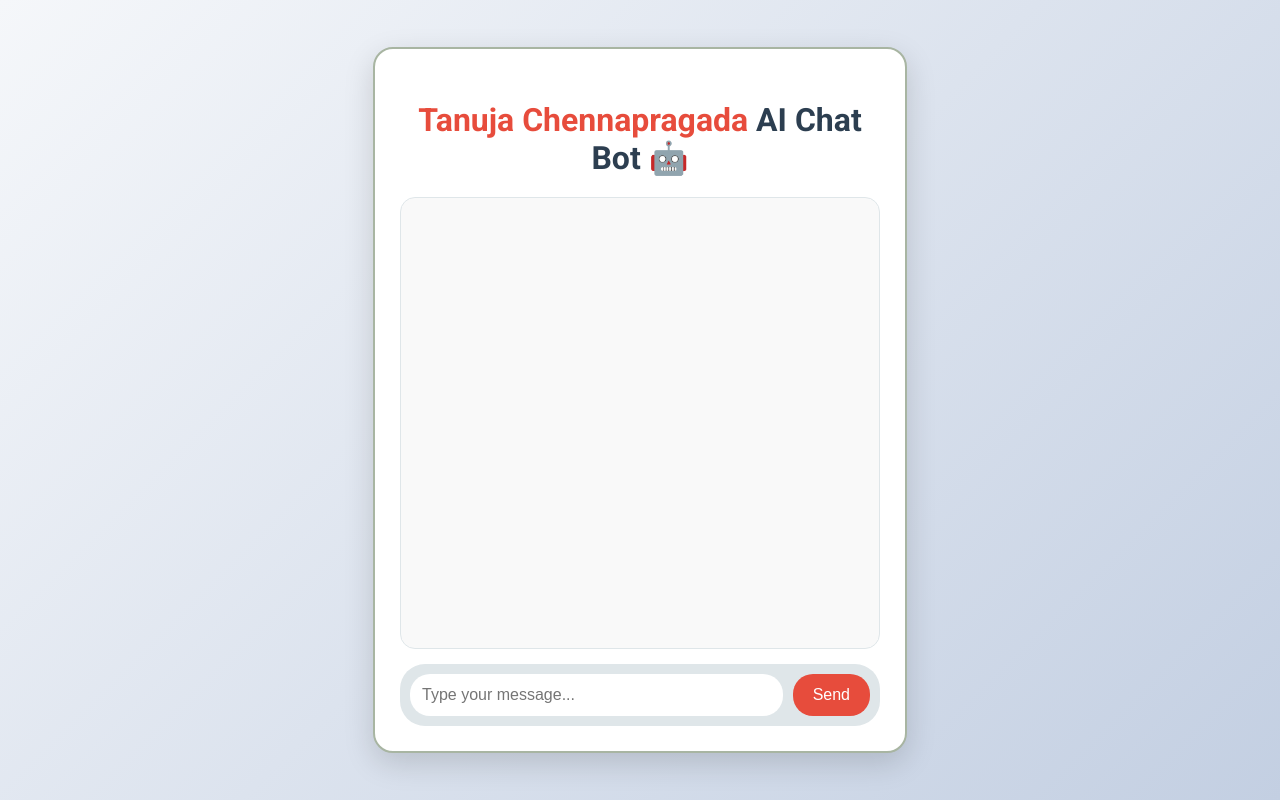
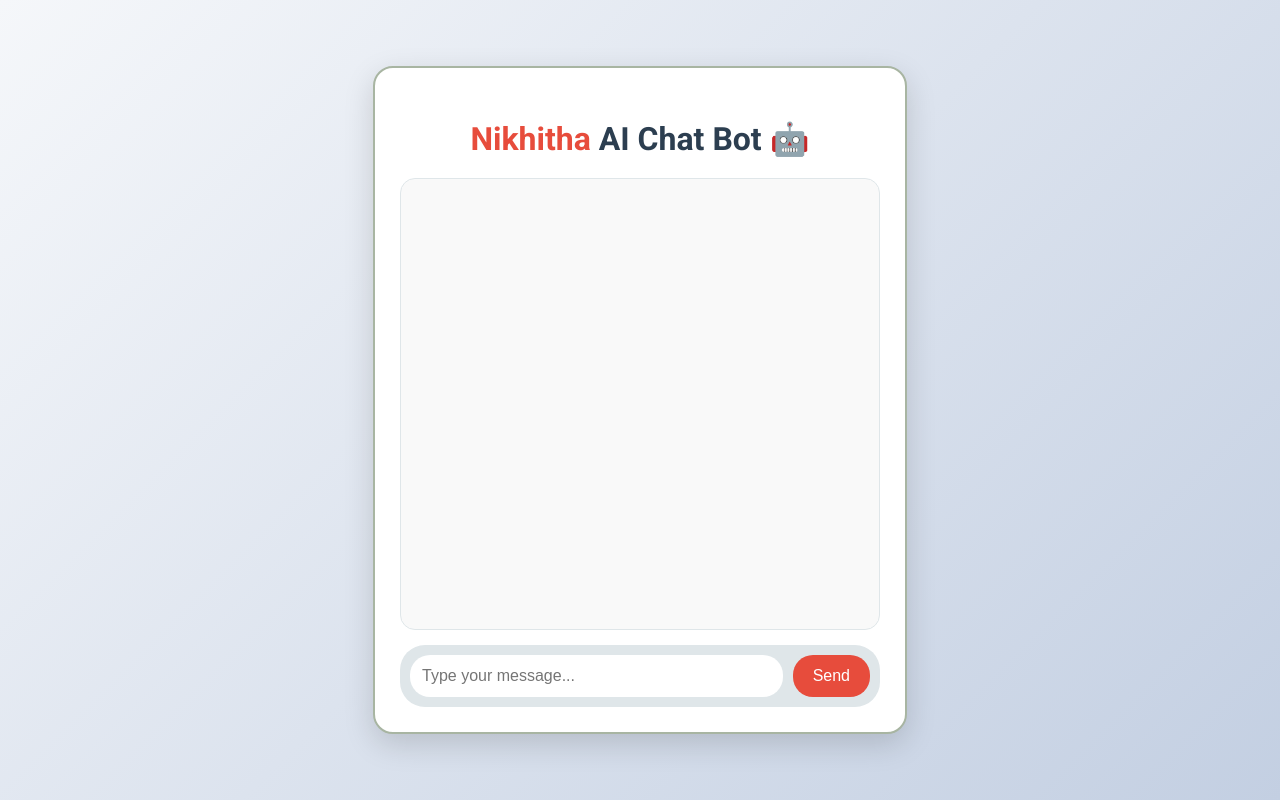
Before and after one commit to tanuja454/Ai-Chatbot, a Flask app: page / in a window 1280 px wide. Run offline with Flask 3, Linux system fonts and the light colour scheme.

Commit message:
Update index.html

```diff
--- a/templates/index.html
+++ b/templates/index.html
@@ -1,7 +1,7 @@
 <!DOCTYPE html>
 <html>
 <head>
-    <title>Tanuja Chennapragada AI Chat Bot 🤖</title>
+    <title> Nikhitha AI Chat Bot 🤖</title>
     <style>
         @import url('https://fonts.googleapis.com/css2?family=Roboto:wght@400;500;700&display=swap');
         body {
@@ -118,7 +118,7 @@
 </head>
 <body>
     <div id="chat-container">
-        <h2><span>Tanuja Chennapragada</span> AI Chat Bot 🤖</h2>
+        <h2><span> Nikhitha</span> AI Chat Bot 🤖</h2>
         <div id="chat-box"></div>
         <div class="input-container">
             <input type="text" id="user-input" placeholder="Type your message...">
```
